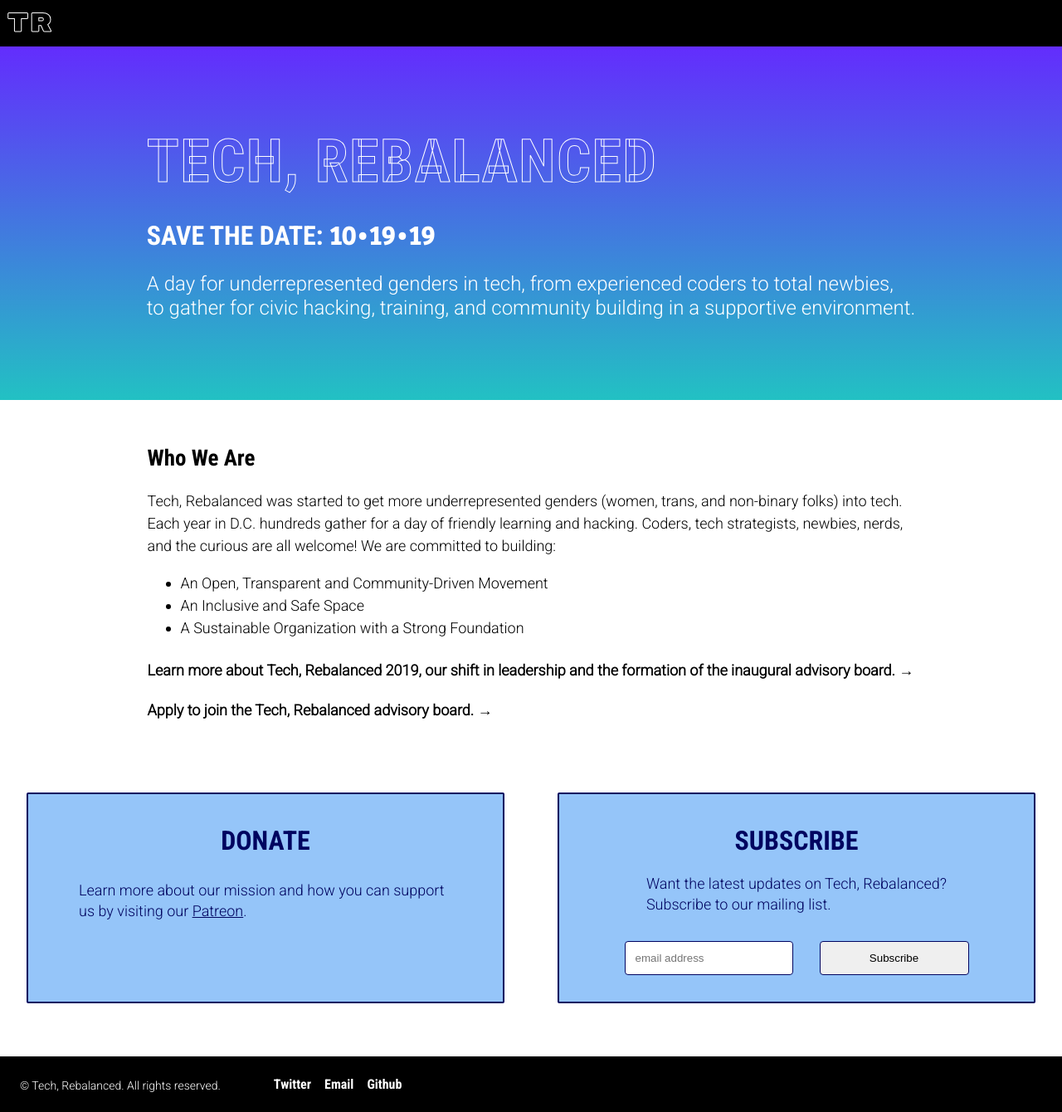
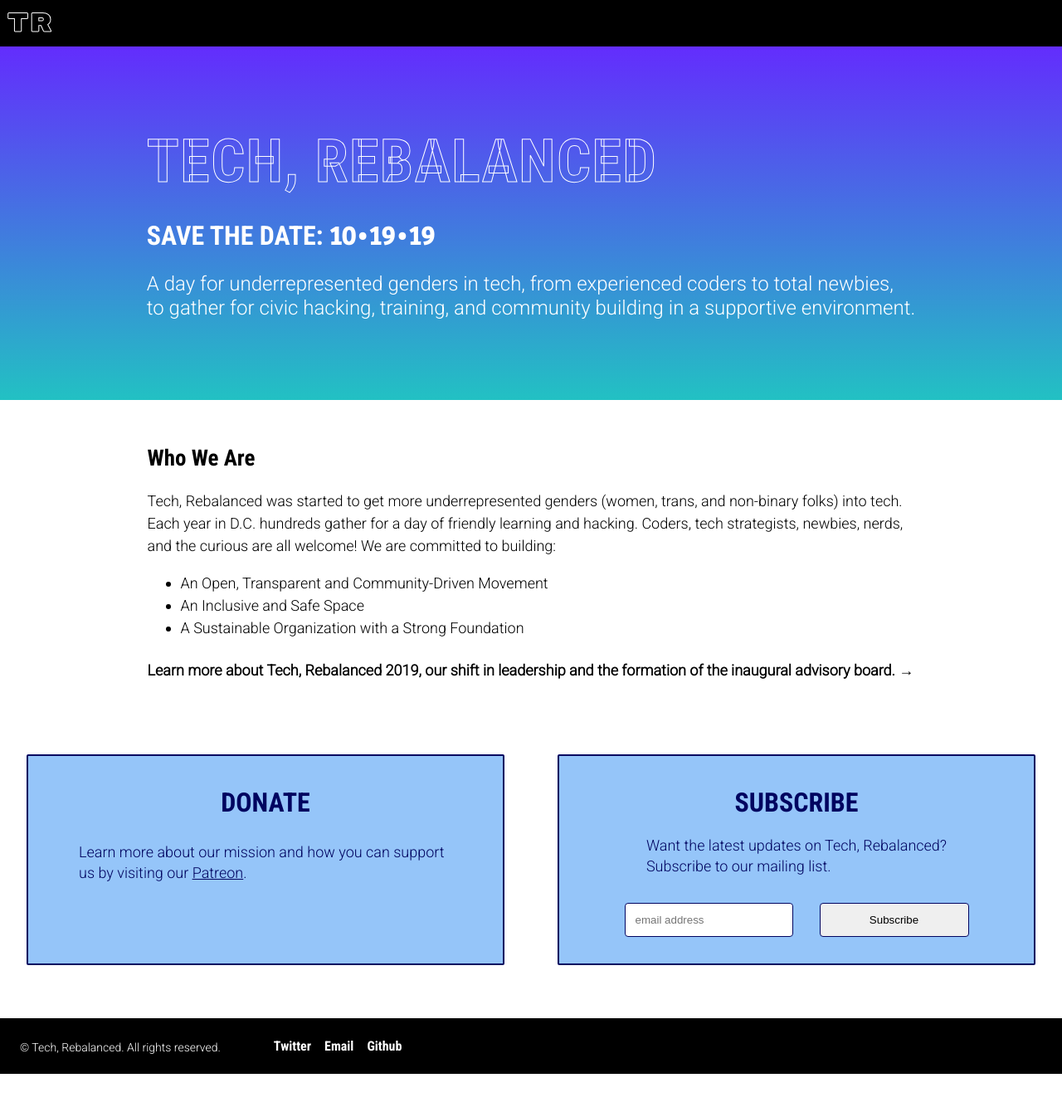
Before and after one commit to TechLadyHackathon/Tech-Rebalanced, a Jekyll site: the page built from index.html, in a window 1280 px wide. Shown: the whole page at 83% size. Built offline with Jekyll 4.4.1, drawn with Linux system fonts in a browser that asks for light colours; after the commit the page ends 1294 px from its top, so only the background shows below that.

Commit message:
remove advisory board link

```diff
--- a/_includes/about.html
+++ b/_includes/about.html
@@ -15,6 +15,4 @@
     <h4> Learn more about Tech, Rebalanced 2019, our shift in leadership and the formation of the inaugural advisory board. <a href="https://docs.google.com/document/d/1FuFwjVhX4dDHUILNX0Dgdnwe2BxVwJggmM6mNHCyXuU/edit?usp=sharing"> &#8594; </a> </h4>
   </div>
 
-  <h4 class="c-about__apply"> Apply to join the Tech, Rebalanced advisory board. <a href="https://docs.google.com/forms/d/e/1FAIpQLSdbN-dI_VwOuZe6ctHJ55JCoPYrtkai0nWCdrYk2mA3MP09gA/viewform"> &#8594; </a> </h4>
-
 </div>
```
